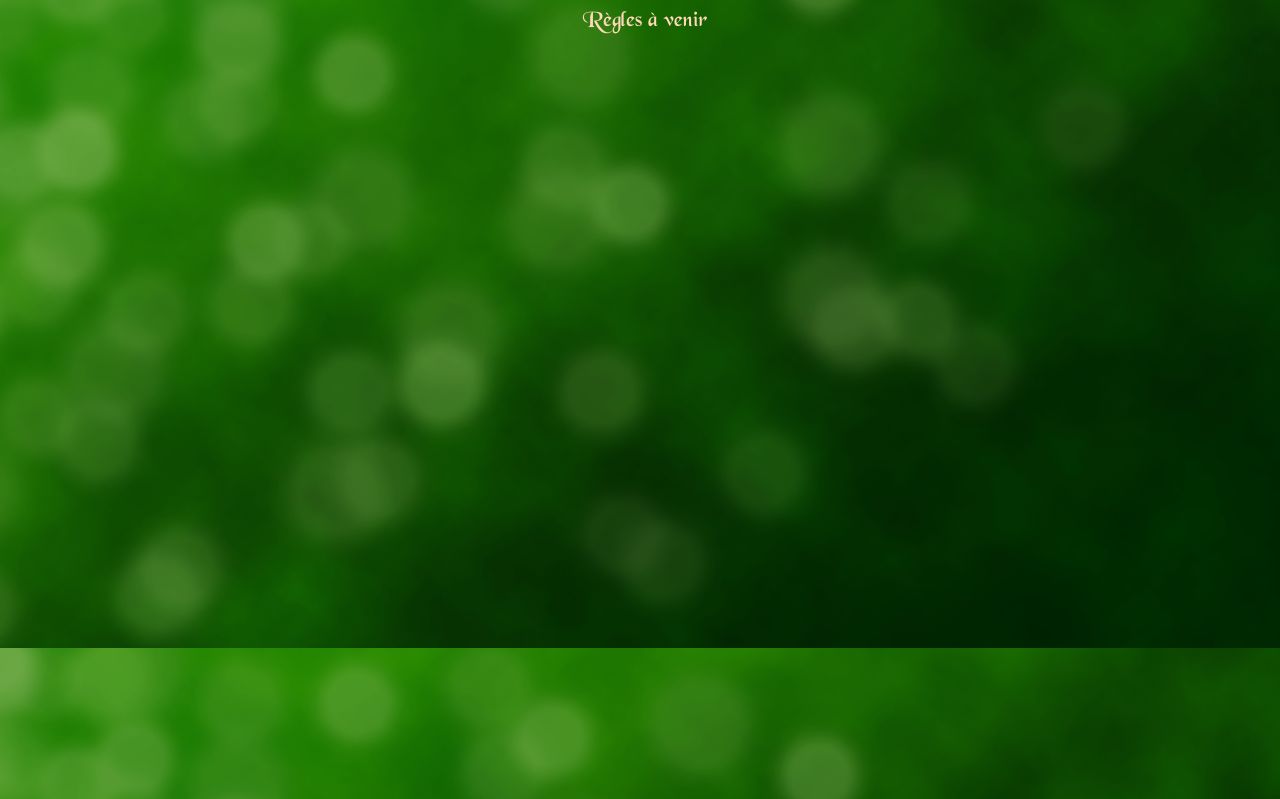
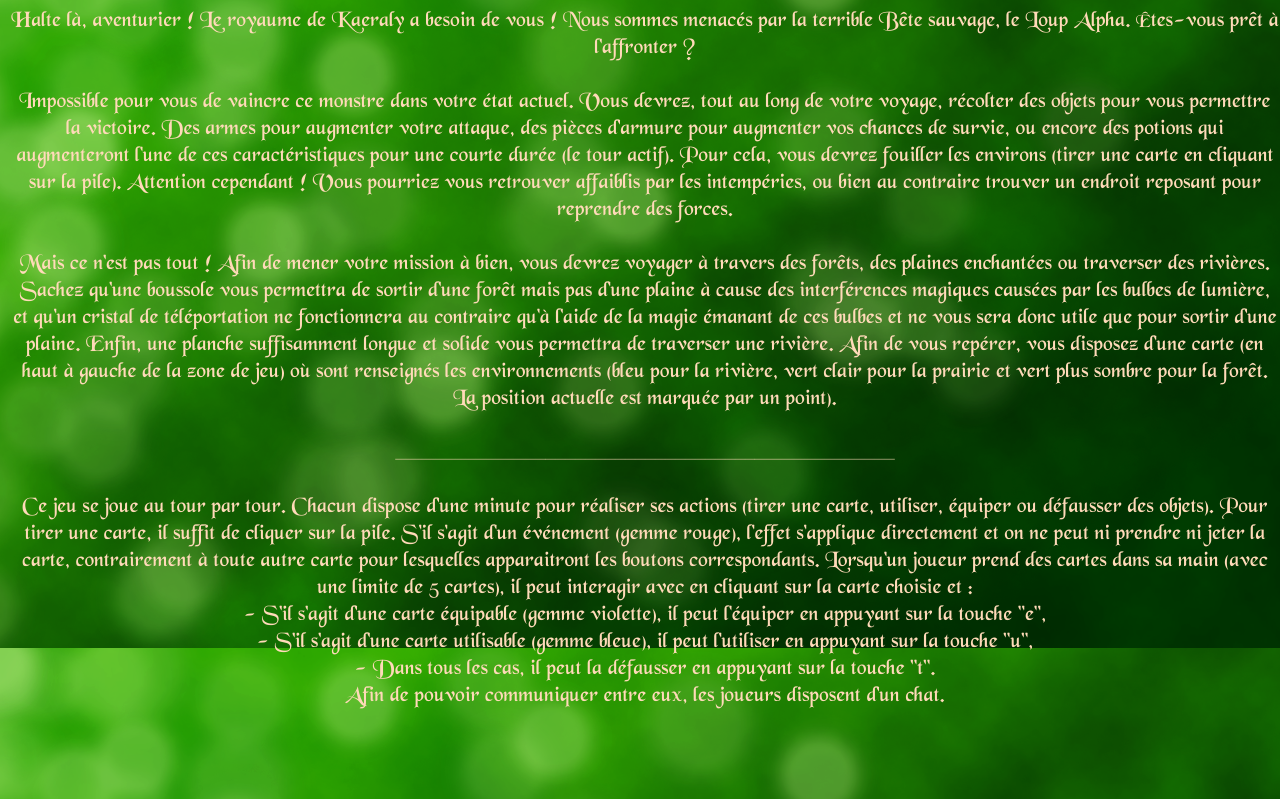
Before and after one commit to MaelleB/Card-game-project, a plain HTML site: page rules.html in a window 1280 px wide. Shown: the part 152-951 px from the top of the page. Drawn offline with Linux system fonts and the light colour scheme.

Commit message:
Added rules in the "rules" html page

```diff
--- a/client.css
+++ b/client.css
@@ -52,7 +52,6 @@ ul.topnav li a {
   padding-top: 10px;
   padding-left : 10px;
   height: 900px;
-  background-color:rgba(0, 0, 0, 0.2);
 }
 
 body{
--- a/rules.html
+++ b/rules.html
@@ -16,7 +16,47 @@
     </div>
     <div id="general">
       <h1> Règles du jeu </h1>
-      <p id="rules"> Règles à venir </p>
+      <p id="rules"> Halte là, aventurier ! Le royaume de Kaeraly a besoin de vous !
+      Nous sommes menacés par la terrible Bête sauvage, le Loup Alpha. Êtes-vous
+      prêt à l'affronter ?
+      <br><br>
+      Impossible pour vous de vaincre ce monstre dans votre état actuel. Vous devrez,
+      tout au long de votre voyage, récolter des objets pour vous permettre la
+      victoire. Des armes pour augmenter votre attaque, des pièces d'armure pour
+      augmenter vos chances de survie, ou encore des potions qui augmenteront l'une
+      de ces caractéristiques pour une courte durée (le tour actif). Pour cela,
+      vous devrez fouiller les environs (tirer une carte en cliquant sur la pile).
+      Attention cependant ! Vous pourriez vous retrouver affaiblis par les intempéries,
+      ou bien au contraire trouver un endroit reposant pour reprendre des forces.
+      <br><br>
+      Mais ce n'est pas tout ! Afin de mener votre mission à bien, vous devrez
+      voyager à travers des forêts, des plaines enchantées ou traverser des rivières.
+      Sachez qu'une boussole vous permettra de sortir d'une forêt mais pas d'une
+      plaine à cause des interférences magiques causées par les bulbes de lumière,
+      et qu'un cristal de téléportation ne fonctionnera au contraire qu'à l'aide
+      de la magie émanant de ces bulbes et ne vous sera donc utile que pour sortir
+      d'une plaine. Enfin, une planche suffisamment longue et solide vous permettra
+      de traverser une rivière. Afin de vous repérer, vous disposez d'une carte
+      (en haut à gauche de la zone de jeu) où sont renseignés les environnements
+      (bleu pour la rivière, vert clair pour la prairie et vert plus sombre pour
+      la forêt. La position actuelle est marquée par un point).
+      <br><br>__________________________________________________<br><br>
+      Ce jeu se joue au tour par tour. Chacun dispose d'une minute pour réaliser
+      ses actions (tirer une carte, utiliser, équiper ou défausser des objets).
+      Pour tirer une carte, il suffit de cliquer sur la pile. S'il s'agit d'un
+      événement (gemme rouge), l'effet s'applique directement et on ne peut ni
+      prendre ni jeter la carte, contrairement à toute autre carte pour lesquelles
+      apparaitront les boutons correspondants. Lorsqu'un joueur prend des cartes
+      dans sa main (avec une limite de 5 cartes), il peut interagir avec en cliquant
+      sur la carte choisie et :
+      <br>
+      - S'il s'agit d'une carte équipable (gemme violette), il peut l'équiper en
+      appuyant sur la touche "e",<br>
+      - S'il s'agit d'une carte utilisable (gemme bleue), il peut l'utiliser en
+      appuyant sur la touche "u",<br>
+      - Dans tous les cas, il peut la défausser en appuyant sur la touche "t".<br>
+      Afin de pouvoir communiquer entre eux, les joueurs disposent d'un chat.
+      </p>
     </div>
   </body>
 </html>
```
